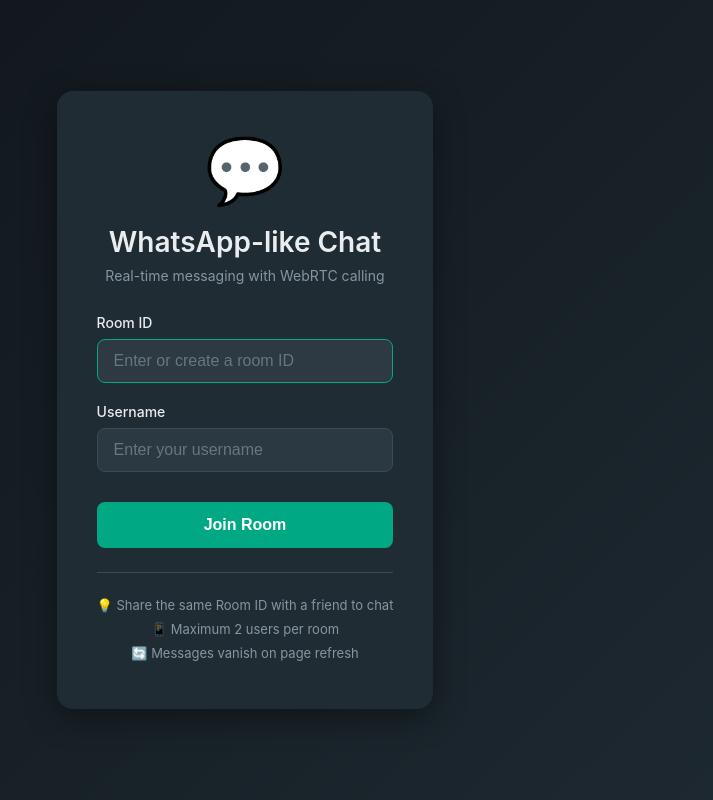
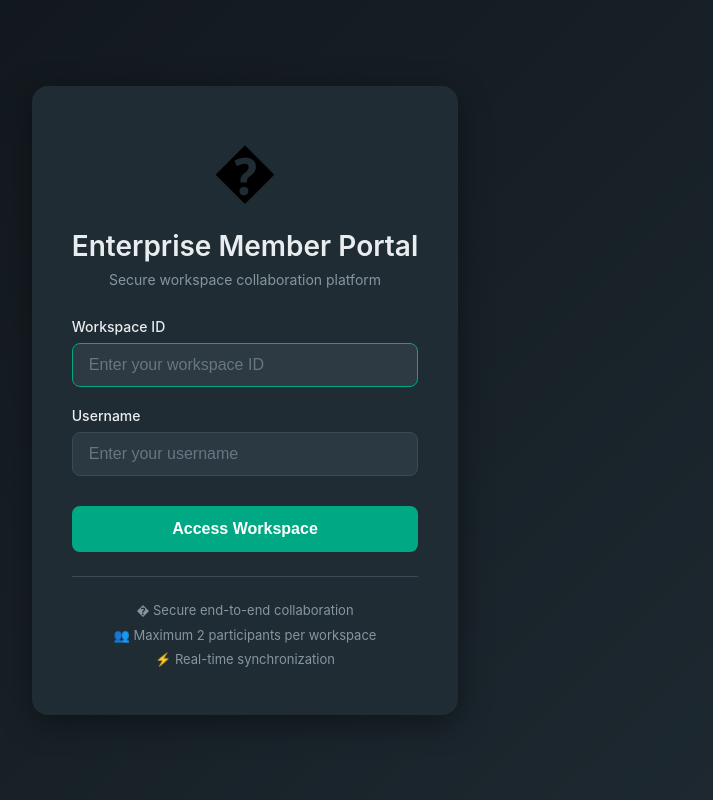
Before and after one commit to Mantroh/whimperi.ng, a React (Vite) app in the folder frontend/: page / in a window 1280 px wide. Shown: the whole page, without its empty margins (395-1108 px from the left). Built offline with nearby package versions, Linux system fonts and the light colour scheme.

Commit message:
Rebrand to Enterprise Member Portal

```diff
--- a/frontend/src/components/Login.jsx
+++ b/frontend/src/components/Login.jsx
@@ -11,7 +11,7 @@
     setError('');
 
     if (!roomId.trim()) {
-      setError('Please enter a Room ID');
+      setError('Please enter a Workspace ID');
       return;
     }
 
@@ -27,18 +27,18 @@
     <div className="login-container">
       <div className="login-box">
         <div className="login-header">
-          <div className="logo">💬</div>
-          <h1>WhatsApp-like Chat</h1>
-          <p>Real-time messaging with WebRTC calling</p>
+          <div className="logo">�</div>
+          <h1>Enterprise Member Portal</h1>
+          <p>Secure workspace collaboration platform</p>
         </div>
 
         <form onSubmit={handleSubmit} className="login-form">
           <div className="input-group">
-            <label htmlFor="roomId">Room ID</label>
+            <label htmlFor="roomId">Workspace ID</label>
             <input
               id="roomId"
               type="text"
-              placeholder="Enter or create a room ID"
+              placeholder="Enter your workspace ID"
               value={roomId}
               onChange={(e) => setRoomId(e.target.value)}
               autoFocus
@@ -59,14 +59,14 @@
           {error && <div className="error-message">{error}</div>}
 
           <button type="submit" className="join-button">
-            Join Room
+            Access Workspace
           </button>
         </form>
 
         <div className="info-text">
-          <p>💡 Share the same Room ID with a friend to chat</p>
-          <p>📱 Maximum 2 users per room</p>
-          <p>🔄 Messages vanish on page refresh</p>
+          <p>� Secure end-to-end collaboration</p>
+          <p>👥 Maximum 2 participants per workspace</p>
+          <p>⚡ Real-time synchronization</p>
         </div>
       </div>
     </div>
--- a/package.json
+++ b/package.json
@@ -1,14 +1,14 @@
 {
-  "name": "whimpering-chat",
+  "name": "enterprise-portal",
   "version": "1.0.0",
-  "description": "WhatsApp-like real-time chat application with WebRTC calling",
+  "description": "Enterprise member portal and workspace collaboration platform",
   "scripts": {
     "dev:backend": "cd backend && npm run dev",
     "dev:frontend": "cd frontend && npm run dev",
     "install:all": "npm install && cd backend && npm install && cd ../frontend && npm install",
     "start": "cd backend && npm start"
   },
-  "keywords": ["chat", "webrtc", "websocket", "socket.io"],
+  "keywords": ["enterprise", "portal", "collaboration", "workspace", "secure"],
   "author": "",
   "license": "MIT"
 }
```
